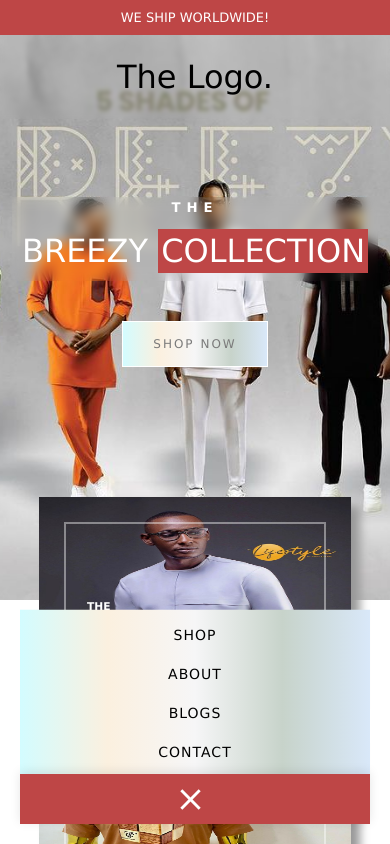
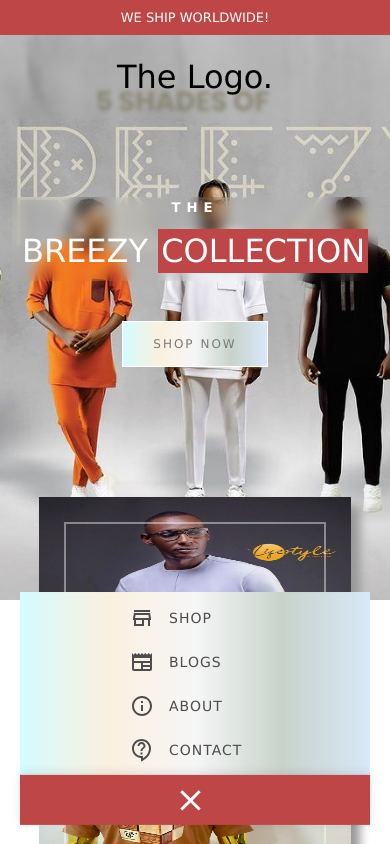
Before and after one commit to yakubu-josiah/TimzyClassic_client, a React (Create React App) app in the folder client/: page / in a window 390 px wide. Both pictures are taken after a click on the element "MENU". Shown: the top 844 px of the page. Built offline with nearby package versions, Linux system fonts and the light colour scheme.

Commit message:
feat: Add icons to menu and styled the active link to be visually distinct to enhance navigation clarity

```diff
--- a/client/src/components/Layout/Header/HamburgerMenu.css
+++ b/client/src/components/Layout/Header/HamburgerMenu.css
@@ -51,25 +51,43 @@
     .HB_menu div {
         width: 100%;
         display: flex;
-        /* border: 1px solid rgba(16, 10, 10, 0.3); */
+        padding: 4px 0;
         background: linear-gradient(to right, #d3fcff, #fbf0df, #f6f6f7, #c7d3ca, #d9e8f9);
 
     }
 
-    .HB_menu div ul {
+    .HB .HB_menu div ul {
+        width: 100%;
+        padding: 0;
+        text-align: center;
+        color: #4e4c4c;
+    }
+
+    .HB_menu div ul li{
         list-style: none;
-        padding: 0;
-        margin: 5.2px;
-        width: 100%;
         text-align: center;
     }
 
-    .HB_menu ul li {
-        padding: 10px 0;
+    .HB_menu ul li .HB_active{
+        background: none;
+        width: 150px;
+        display: flex;
+        justify-content: start;
+        margin: auto;
+        gap: 15px;
+        align-items: center;
+        padding: 10px;
+    }
+
+    .HB_links {
+        background: #d35f5f;
+        color: #d35f5f !important;
     }
 
     .HB_menu ul li a {
-        color: #000;
+        display: flex;
+        width: 100%;
+        justify-content: start;
         font-size: 14px;
         letter-spacing: 1px;
         text-decoration: none;
@@ -78,12 +96,12 @@
     }
 
     .HB.open .HB_menu {
-        transform: translateY(-67%);
+        transform: translateY(-62%);
         opacity: 1;
     }
 
     .HB.open {
-        transform: translateY(0);
+        transform: translateY(1%);
     }
 
     .HB .HB_icon.close {
--- a/client/src/components/Layout/Header/HamburgerMenu.jsx
+++ b/client/src/components/Layout/Header/HamburgerMenu.jsx
@@ -1,16 +1,26 @@
 import React, {useState} from 'react';
-import { Link } from 'react-router-dom';
+import { Link, useLocation } from 'react-router-dom';
 import ListOutlinedIcon from '@mui/icons-material/ListOutlined';
+import StoreOutlinedIcon from '@mui/icons-material/StoreOutlined';
+import InfoOutlinedIcon from '@mui/icons-material/InfoOutlined';
+import NewspaperOutlinedIcon from '@mui/icons-material/NewspaperOutlined';
+import ContactSupportOutlinedIcon from '@mui/icons-material/ContactSupportOutlined';
 import CloseIcon from '@mui/icons-material/Close';
 import './HamburgerMenu.css';
 
 export default function HamburgerMenu() {
     const [menuOpen, setMenuOpen] = useState(false);
+    const location = useLocation();
 
     const toggleMenu = () => {
       setMenuOpen(!menuOpen);
     };
 
+    function checkRoute(route) {
+        if(route === location.pathname) {
+          return true;
+        }
+    }
 
     return (
         <div className={`HB ${menuOpen ? 'open': ''}`}>
@@ -21,10 +31,38 @@ export default function HamburgerMenu() {
             <div className="HB_menu">
                 <div>
                     <ul>
-                        <li><Link onClick={toggleMenu} to="/pages/shop">Shop</Link></li>
-                        <li><Link onClick={toggleMenu} to="/pages/about-us">About</Link></li>
-                        <li><Link onClick={toggleMenu} to="/pages/blogs">Blogs</Link></li>
-                        <li><Link onClick={toggleMenu} to="/pages/contact-us">Contact</Link></li>
+                        <li>
+                            <Link onClick={toggleMenu} to="/pages/shop">
+                                <div className={`HB_active ${checkRoute("/pages/shop") && "HB_links"}`}>
+                                    <StoreOutlinedIcon />
+                                    Shop
+                                </div>
+                            </Link>
+                        </li>
+                        <li>
+                            <Link onClick={toggleMenu} to="/pages/blogs">
+                                <div className={`HB_active ${checkRoute("/pages/blogs") && "HB_links"}`} >
+                                    <NewspaperOutlinedIcon />
+                                    Blogs
+                                </div>
+                            </Link>
+                        </li>
+                        <li>
+                            <Link onClick={toggleMenu} to="/pages/about-us">
+                                <div className={`HB_active ${checkRoute("/pages/about-us") && "HB_links"}`}>
+                                    <InfoOutlinedIcon />
+                                    About
+                                </div>
+                            </Link>
+                        </li>
+                        <li>
+                            <Link onClick={toggleMenu} to="/pages/contact-us">
+                                <div className={`HB_active ${checkRoute("/pages/contact-us") && "HB_links"}`}>
+                                    <ContactSupportOutlinedIcon />
+                                    Contact
+                                </div>
+                            </Link>
+                        </li>
                     </ul>
                 </div>
             </div>
```
